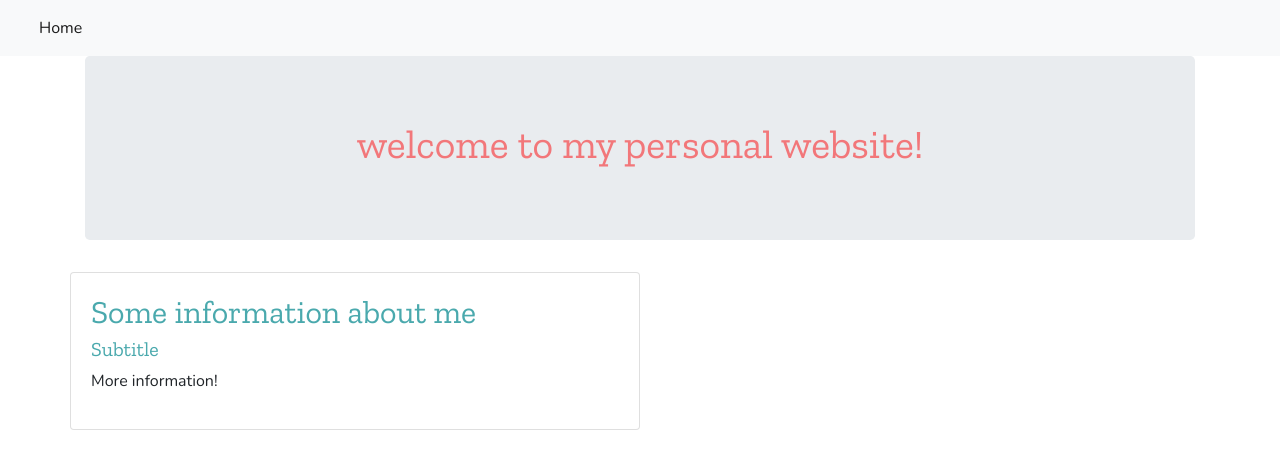
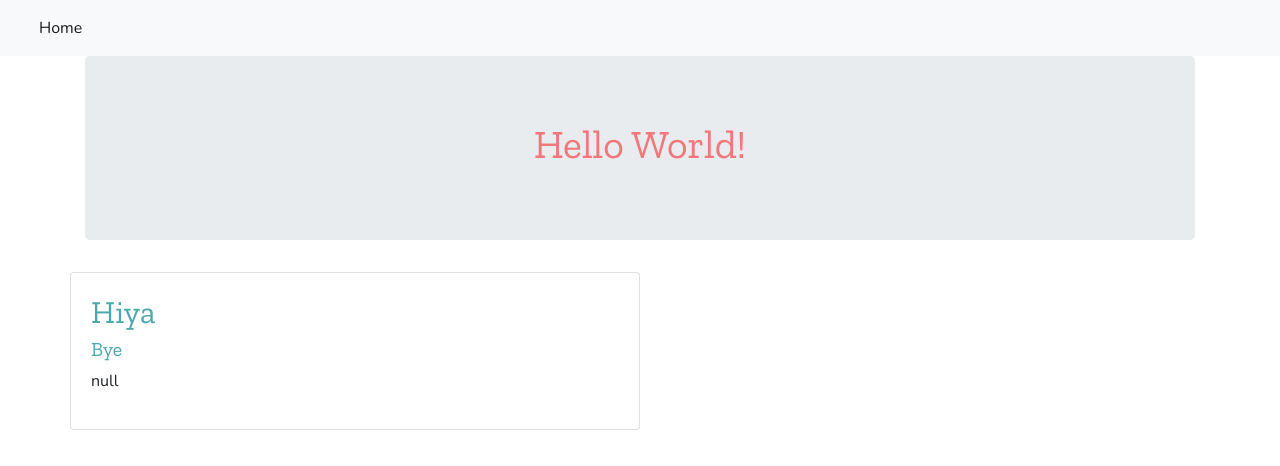
Before and after one commit to charliecjung/fabulous-frontend, a plain HTML site: page index.html in a window 1280 px wide. Drawn offline with nearby package versions, Linux system fonts and the light colour scheme.

Commit message:
first commit

```diff
--- a/index.html
+++ b/index.html
@@ -3,7 +3,7 @@
 
 <head>
     <!-- TODO: change the title of the page to your name! -->
-    <title>YOUR NAME</title>
+    <title>Charlie Jung</title>
     <link rel="stylesheet" href="https://stackpath.bootstrapcdn.com/bootstrap/4.5.2/css/bootstrap.min.css"
         integrity="sha384-JcKb8q3iqJ61gNV9KGb8thSsNjpSL0n8PARn9HuZOnIxN0hoP+VmmDGMN5t9UJ0Z" crossorigin="anonymous">
     <link href="https://fonts.googleapis.com/css2?family=Zilla+Slab&display=swap" rel="stylesheet">
@@ -32,16 +32,16 @@
         <main role="main">
             <section class="jumbotron text-center">
                 <div class="container">
-                    <h1>welcome to my personal website!</h1>
+                    <h1>Hello World!</h1>
                     <!-- fill this in with other information that goes into the header -->
                 </div>
             </section>
             <div class="row row-cols-1 row-cols-md-2">
                 <div class="card">
                     <div class="card-body">
-                        <h2 class="card-title">Some information about me</h2>
-                        <h5 class="card-subtitle mb-2">Subtitle</h5>
-                        <p>More information!</p>
+                        <h2 class="card-title">Hiya</h2>
+                        <h5 class="card-subtitle mb-2">Bye</h5>
+                        <p>null</p>
                     </div>
                 </div>
             </div>
```
